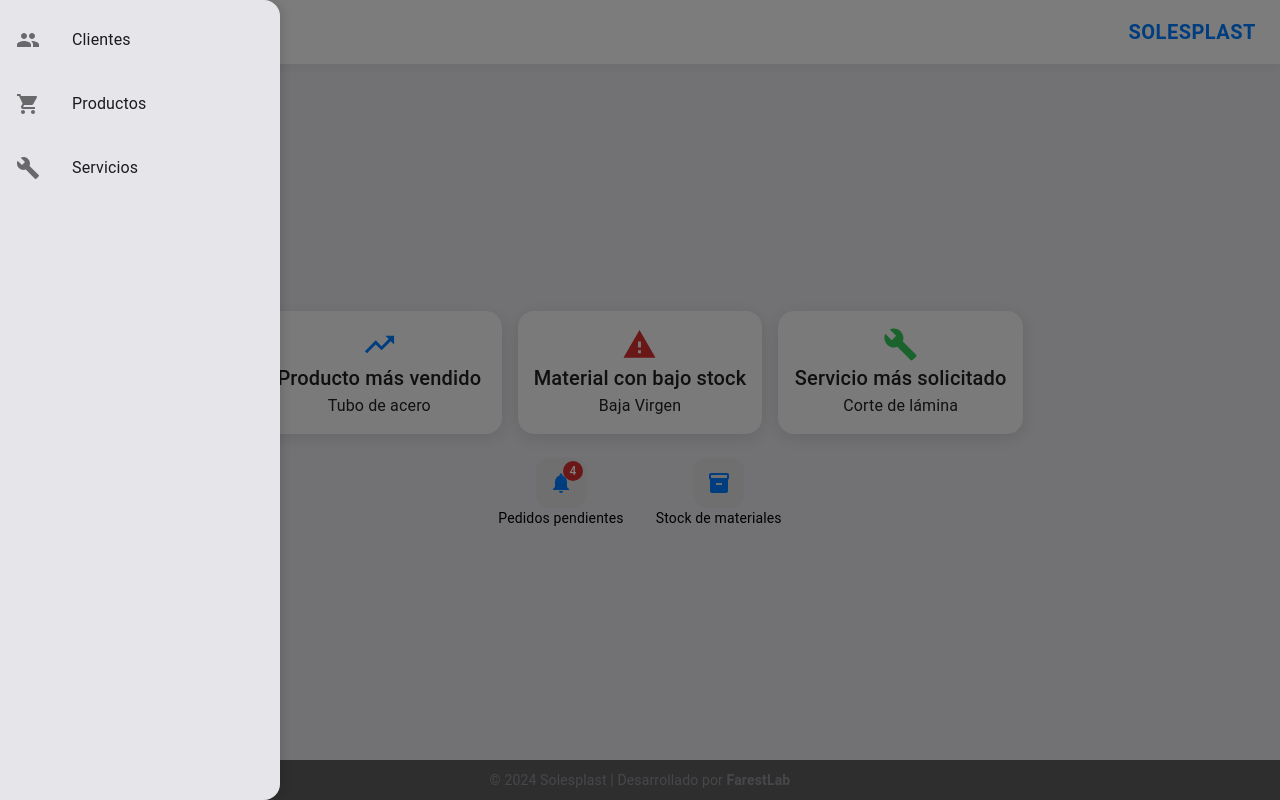
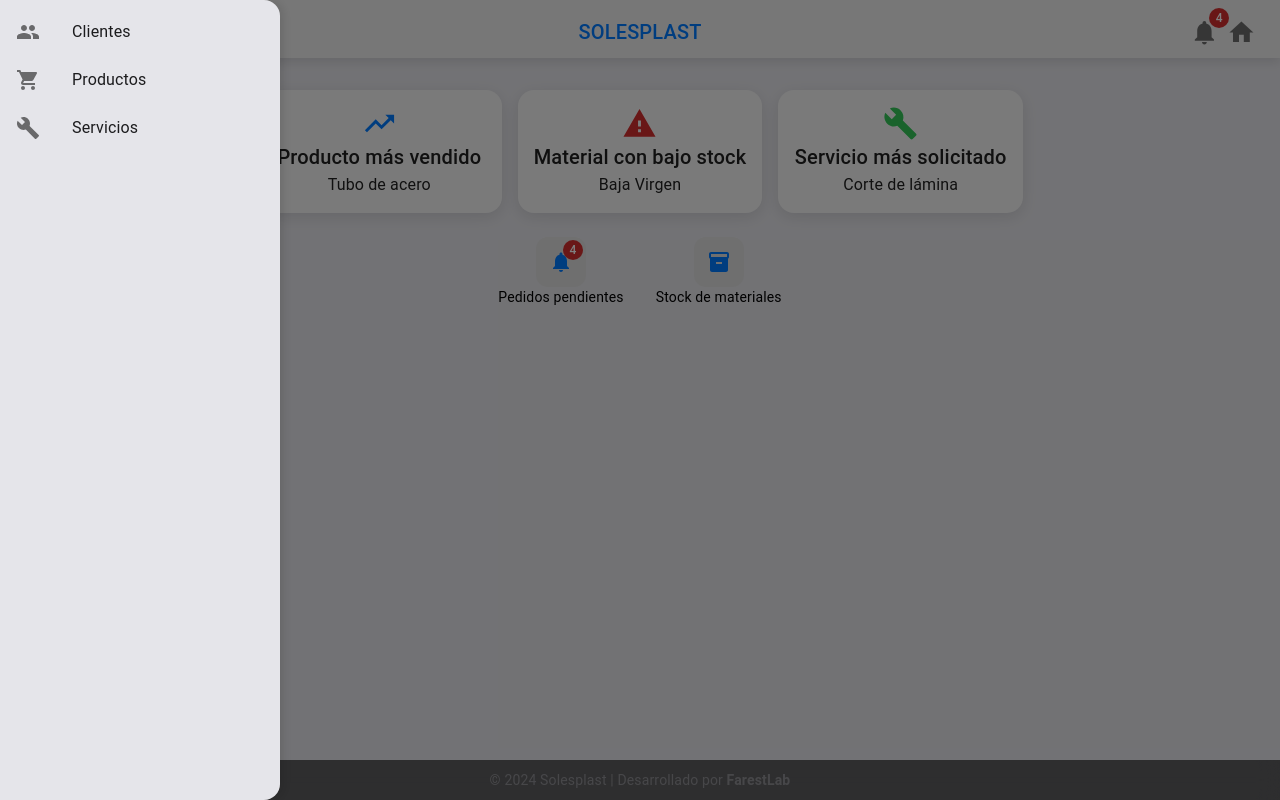
Before and after one commit to DiegoEstela/solesplast-farestlab, a React (Vite) app: page / in a window 1280 px wide. Both pictures are taken after a click on the button 32 px from the left and 32 px from the top of the page. Built offline with nearby package versions, Linux system fonts and the light colour scheme.

Commit message:
Fix navbar

```diff
--- /dev/null
+++ b/src/components/NavBar/NavBar.style.ts
@@ -0,0 +1,63 @@
+// src/components/Navbar.style.ts
+import { styled } from "@mui/material/styles";
+import { AppBar, Drawer, ListItem } from "@mui/material";
+
+export const NavbarContainer = styled(AppBar)(({ theme }) => ({
+  position: "fixed",
+  top: 0,
+  left: 0,
+  width: "100vw",
+  backgroundColor: theme.palette.grey[200],
+  boxShadow: "0px 4px 10px rgba(0, 0, 0, 0.1)",
+  display: "flex",
+  alignContent: "center",
+  height: "58px",
+}));
+
+export const ToolbarIcon = styled("div")(() => ({
+  display: "flex",
+  alignItems: "center",
+  justifyContent: "flex-start",
+  flex: 1,
+}));
+
+export const LogoContainer = styled("div")(() => ({
+  position: "absolute",
+  left: "50%",
+  transform: "translateX(-50%)",
+  display: "flex",
+  alignItems: "center",
+}));
+
+export const NavbarIcons = styled("div")(() => ({
+  display: "flex",
+  alignItems: "center",
+  justifyContent: "flex-end",
+}));
+
+export const StyledDrawer = styled(Drawer)(({ theme }) => ({
+  ".MuiDrawer-paper": {
+    width: "85%",
+    maxWidth: "280px",
+    height: "100vh",
+    backgroundColor: theme.palette.background.default,
+    borderRadius: "0 16px 16px 0",
+    boxShadow: "4px 0 10px rgba(0, 0, 0, 0.1)",
+    transition: "transform 0.3s ease-in-out",
+    overflowX: "hidden",
+  },
+}));
+
+export const StyledListItem = styled(ListItem)(({ theme }) => ({
+  cursor: "pointer",
+  transition: "all 0.2s ease-in-out",
+  borderRadius: "8px",
+  whiteSpace: "nowrap",
+  "&:hover": {
+    backgroundColor: theme.palette.action.hover,
+    transform: "scale(1.02)",
+  },
+  "&:active": {
+    transform: "scale(0.98)",
+  },
+}));
--- a/src/components/NavBar/Navbar.tsx
+++ b/src/components/NavBar/Navbar.tsx
@@ -1,52 +1,30 @@
 import {
-  AppBar,
   Toolbar,
   Typography,
   IconButton,
-  Drawer,
+  Badge,
   List,
-  ListItem,
   ListItemIcon,
   ListItemText,
 } from "@mui/material";
 import MenuIcon from "@mui/icons-material/Menu";
+import NotificationsIcon from "@mui/icons-material/Notifications";
+import HomeIcon from "@mui/icons-material/Home";
 import PeopleIcon from "@mui/icons-material/People";
 import ShoppingCartIcon from "@mui/icons-material/ShoppingCart";
 import BuildIcon from "@mui/icons-material/Build";
+import { useNavigate } from "react-router-dom";
 import { useState } from "react";
-import { useNavigate } from "react-router-dom";
-import { useTheme } from "@mui/material/styles";
-import { styled } from "@mui/material/styles";
-
-const StyledDrawer = styled(Drawer)(({ theme }) => ({
-  ".MuiDrawer-paper": {
-    width: "85%", // Reducimos el ancho para que se vea más proporcionado
-    maxWidth: "280px", // Se mantiene compacto en pantallas grandes
-    height: "100vh", // Ocupa toda la altura
-    backgroundColor: theme.palette.background.default,
-    borderRadius: "0 16px 16px 0",
-    boxShadow: "4px 0 10px rgba(0, 0, 0, 0.1)",
-    transition: "transform 0.3s ease-in-out",
-    overflowX: "hidden", // Evita el desplazamiento horizontal
-  },
-}));
-
-const StyledListItem = styled(ListItem)(({ theme }) => ({
-  cursor: "pointer",
-  transition: "all 0.2s ease-in-out",
-  borderRadius: "8px",
-  whiteSpace: "nowrap", // Evita que el texto haga scroll horizontal
-  "&:hover": {
-    backgroundColor: theme.palette.action.hover,
-    transform: "scale(1.02)",
-  },
-  "&:active": {
-    transform: "scale(0.98)",
-  },
-}));
+import {
+  NavbarContainer,
+  LogoContainer,
+  NavbarIcons,
+  StyledDrawer,
+  StyledListItem,
+  ToolbarIcon,
+} from "./NavBar.style";
 
 const Navbar = () => {
-  const theme = useTheme();
   const navigate = useNavigate();
   const [open, setOpen] = useState(false);
 
@@ -60,63 +38,34 @@ const Navbar = () => {
   };
 
   return (
-    <AppBar
-      position="sticky"
-      elevation={0}
-      sx={{
-        backgroundColor: theme.palette.navbar.main,
-        backdropFilter: "blur(10px)",
-        color: theme.palette.text.primary,
-        boxShadow: "0px 4px 10px rgba(0, 0, 0, 0.05)",
-      }}
-    >
-      <Toolbar sx={{ display: "flex", justifyContent: "space-between" }}>
+    <NavbarContainer position="static">
+      <Toolbar>
+        <ToolbarIcon>
           <IconButton
             edge="start"
-          color="inherit"
-          aria-label="menu"
+            color="default"
             onClick={handleMenuToggle}
+            sx={{ fontSize: "1.8rem" }}
           >
-          <MenuIcon />
+            <MenuIcon fontSize="inherit" />
           </IconButton>
-
-        <Typography
-          variant="h6"
-          sx={{
-            fontWeight: 600,
-            fontSize: theme.typography.h6.fontSize,
-            letterSpacing: "0.5px",
-            color: theme.palette.primary.main,
-          }}
-        >
-          SOLESPLAST
-        </Typography>
-      </Toolbar>
+        </ToolbarIcon>
 
         <StyledDrawer anchor="left" open={open} onClose={handleMenuToggle}>
           <List>
-          <StyledListItem
-            onClick={() => handleNavigate("/customers")}
-            sx={{ padding: 2 }}
-          >
+            <StyledListItem onClick={() => handleNavigate("/clients")}>
               <ListItemIcon>
                 <PeopleIcon />
               </ListItemIcon>
               <ListItemText primary="Clientes" />
             </StyledListItem>
-          <StyledListItem
-            onClick={() => handleNavigate("/products")}
-            sx={{ padding: 2 }}
-          >
+            <StyledListItem onClick={() => handleNavigate("/products")}>
               <ListItemIcon>
                 <ShoppingCartIcon />
               </ListItemIcon>
               <ListItemText primary="Productos" />
             </StyledListItem>
-          <StyledListItem
-            onClick={() => handleNavigate("/services")}
-            sx={{ padding: 2 }}
-          >
+            <StyledListItem onClick={() => handleNavigate("/services")}>
               <ListItemIcon>
                 <BuildIcon />
               </ListItemIcon>
@@ -124,7 +73,32 @@ const Navbar = () => {
             </StyledListItem>
           </List>
         </StyledDrawer>
-    </AppBar>
+
+        <LogoContainer>
+          <Typography variant="h6" color="primary">
+            SOLESPLAST
+          </Typography>
+        </LogoContainer>
+
+        <NavbarIcons>
+          {/* Notificaciones */}
+          <IconButton color="default" sx={{ fontSize: "1.8rem" }}>
+            <Badge badgeContent={4} color="error">
+              <NotificationsIcon fontSize="inherit" color="action" />
+            </Badge>
+          </IconButton>
+
+          {/* Ir al Home */}
+          <IconButton
+            color="default"
+            onClick={() => navigate("/")}
+            sx={{ fontSize: "1.8rem", padding: 0 }}
+          >
+            <HomeIcon fontSize="inherit" color="action" />
+          </IconButton>
+        </NavbarIcons>
+      </Toolbar>
+    </NavbarContainer>
   );
 };
 
--- a/src/pages/Home/Home.style.ts
+++ b/src/pages/Home/Home.style.ts
@@ -4,12 +4,11 @@ export const HomeContainer = styled("div")(({ theme }) => ({
   display: "flex",
   flexDirection: "column",
   alignItems: "center",
-  justifyContent: "center",
-  padding: theme.spacing(3),
+  justifyContent: "flex-start",
+  paddingTop: "90px",
   gap: theme.spacing(4),
   backgroundColor: theme.palette.background.default,
-  height: "90vh",
-  overflow: "hidden",
+  minHeight: "90vh",
 }));
 
 export const MetricsContainer = styled("div")(({ theme }) => ({
```
Lines whose indentation alone changed are shown as unchanged.
